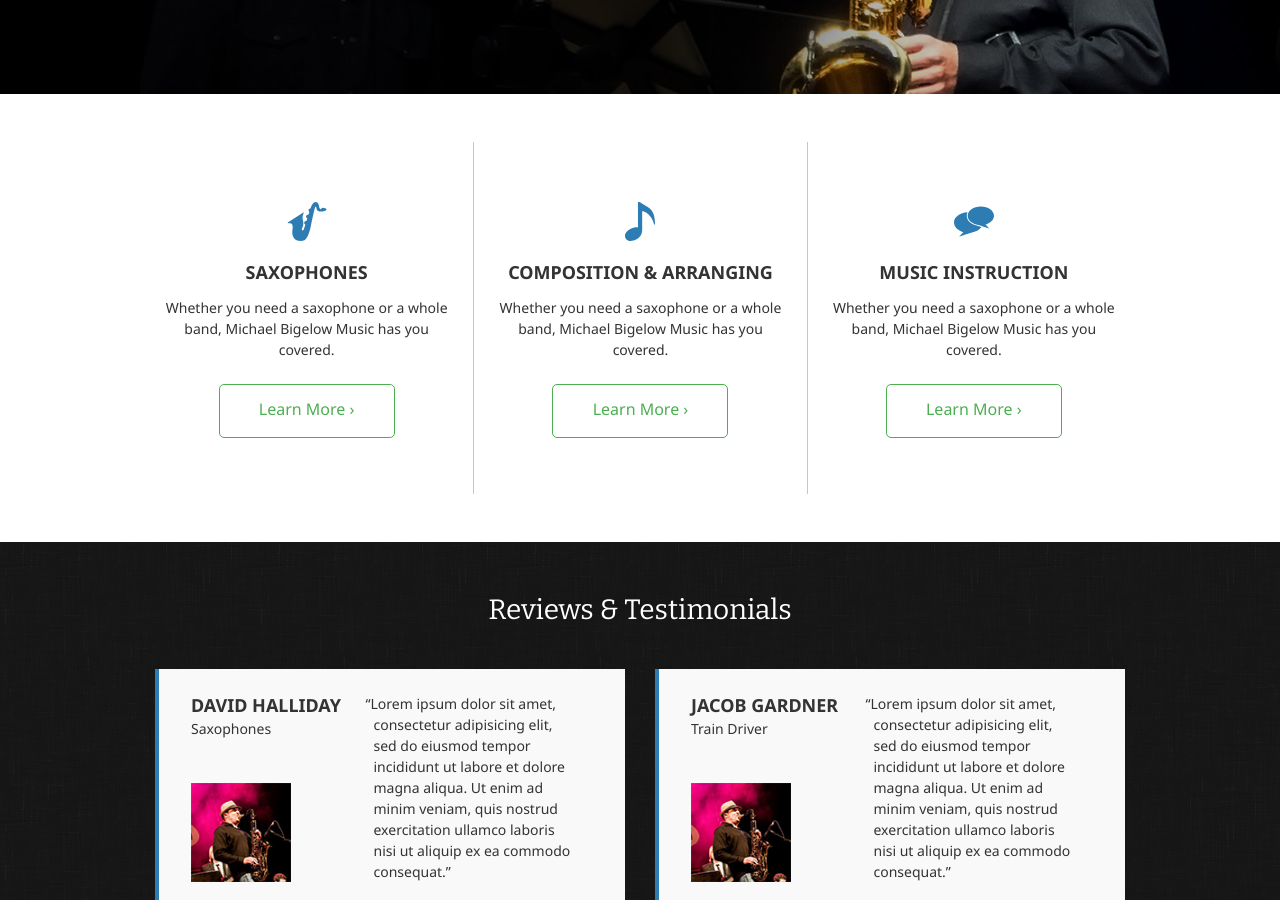
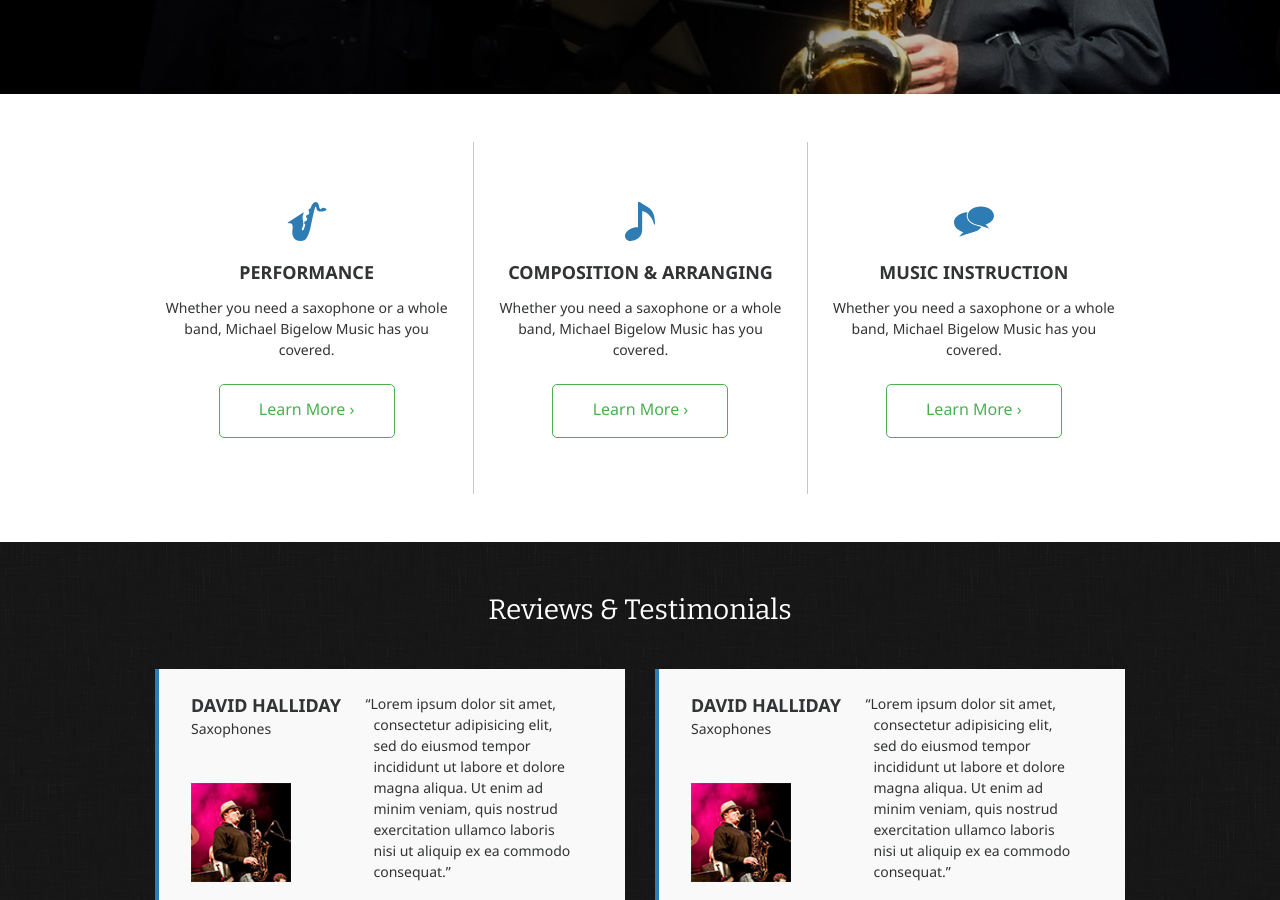
Before and after one commit to MichaelBigelowMusic/michaelbigelowmusic, a Jekyll site: the page built from index.html, in a window 1280 px wide and 900 px high, scrolled down 358 px. Built offline with Jekyll 4.4.1, drawn with Linux system fonts in a browser that asks for light colours; nearby versions of some CDN libraries.

Commit message:
Made loops for homepage content

```diff
--- a/_layouts/home.html
+++ b/_layouts/home.html
@@ -15,33 +15,17 @@ is_home: yes
 
 <section class="features">
     <ul class="row wide">
+        {% for feature in page.features %}
         <li class="columns small-11 small-centered medium-4 medium-uncentered">
             <div class="inner">
-                {% include {{ page.feature_1_icon }} %}
-                <h4 class="center">{{ page.feature_1_title }}</h4>
-                <p class="center">{{ page.feature_1_desc }}</p>
-                <a href="{{ page.feature_1_url }}" class="plain"><button class="button-two center">{{ page.feature_2_btn }}</button></a>
+                {% include {{ feature.icon }} %}
+                <h4 class="center">{{ feature.title }}</h4>
+                <p class="center">{{ feature.desc }}</p>
+                <a href="{{ feature.url }}" class="plain"><button class="button-two center">{{ feature.btn }}</button></a>
                 <div class="clear"></div>
             </div>
         </li>
-        <li class="columns small-11 small-centered medium-4 medium-uncentered">
-            <div class="inner">
-                {% include {{ page.feature_2_icon }} %}
-                <h4 class="center">{{ page.feature_2_title }}</h4>
-                <p class="center">{{ page.feature_2_desc }}</p>
-                <a href="{{ page.feature_2_url }}" class="plain"><button class="button-two center">{{ page.feature_2_btn }}</button></a>
-                <div class="clear"></div>
-            </div>
-        </li>
-        <li class="columns small-11 small-centered medium-4 medium-uncentered">
-            <div class="inner">
-                {% include {{ page.feature_3_icon }} %}
-                <h4 class="center">{{ page.feature_3_title }}</h4>
-                <p class="center">{{ page.feature_3_desc }}</p>
-                <a href="{{ page.feature_3_url }}" class="plain"><button class="button-two center">{{ page.feature_3_btn }}</button></a>
-                <div class="clear"></div>
-            </div>
-        </li>
+        {% endfor %}
     </ul>
 </section>
 
@@ -49,30 +33,20 @@ is_home: yes
     <div class="row">
         <h3 class="center columns">{{  page.testimonials_title }}</h3>
         <ul>
+        {% for testimonial in page.testimonials %}
             <li class="columns medium-6">
                 <div class="inner">
                     <div class="row">
                     <span class="author columns large-5">
-                        <h4>{{ page.testimonial_1_author }}</h4>
-                        <p>{{ page.testimonial_1_profession }}</p>
+                        <h4>{{ testimonial.author }}</h4>
+                        <p>{{ testimonial.profession }}</p>
                     </span>
-                    <img src="{{ page.testimonial_1_image }}" class="show-for-large-up" alt="avatar-halliday" width="100" height="100" />
-                    <p class="quote columns large-7">{{ page.testimonial_1_content }}</p>
+                    <img src="{{ testimonial.image }}" class="show-for-large-up" alt="{{ testimonial.img-alt }}" width="100" height="100" />
+                    <p class="quote columns large-7">&ldquo;{{ testimonial.content }}&rdquo;</p>
                     </div>
                 </div>
             </li>
-            <li class="columns medium-6">
-                <div class="inner">
-                    <div class="row">
-                    <span class="author columns large-5">
-                        <h4>{{ page.testimonial_2_author }}</h4>
-                        <p>{{ page.testimonial_2_profession }}</p>
-                    </span>
-                    <img src="{{ page.testimonial_2_image }}" class="show-for-large-up" alt="avatar-halliday" width="100" height="100" />
-                    <p class="quote columns large-7">{{ page.testimonial_2_content }}</p>
-                    </div>
-                </div>
-            </li>
+        {% endfor %}
         </ul>
     </div>
 </section>
--- a/index.html
+++ b/index.html
@@ -15,23 +15,23 @@ heading_2: Fate. It protects fools, little children, and ships named "Enterprise
 
 #========= Feature Section ======================
 
-feature_1_title: Saxophones
-feature_1_desc: Whether you need a saxophone or a whole band, Michael Bigelow Music has you covered.
-feature_1_icon: icon-saxophone.html
-feature_1_btn: Learn More &rsaquo;
-feature_1_url: /saxophones/
 
-feature_2_title: Composition & Arranging
-feature_2_desc: Whether you need a saxophone or a whole band, Michael Bigelow Music has you covered.
-feature_2_icon: icon-note.html
-feature_2_btn: Learn More &rsaquo;
-feature_2_url: /composition-arranging/
-
-feature_3_title: Music Instruction
-feature_3_desc: Whether you need a saxophone or a whole band, Michael Bigelow Music has you covered.
-feature_3_icon: icon-speech.html
-feature_3_btn: Learn More &rsaquo;
-feature_3_url: /music-instruction/
+features:
+  - title: Performance
+    desc: Whether you need a saxophone or a whole band, Michael Bigelow Music has you covered.
+    icon: icon-saxophone.html
+    btn: Learn More &rsaquo;
+    url: /performance/
+  - title: Composition & Arranging
+    desc: Whether you need a saxophone or a whole band, Michael Bigelow Music has you covered.
+    icon: icon-note.html
+    btn: Learn More &rsaquo;
+    url: /composition-arranging/
+  - title: Music Instruction
+    desc: Whether you need a saxophone or a whole band, Michael Bigelow Music has you covered.
+    icon: icon-speech.html
+    btn: Learn More &rsaquo;
+    url: /music-instruction/
 
 
 
@@ -39,15 +39,17 @@ feature_3_url: /music-instruction/
 
 testimonials_title: Reviews & Testimonials
 
-testimonial_1_author: David Halliday
-testimonial_1_profession: Saxophones
-testimonial_1_content: “Lorem ipsum dolor sit amet, consectetur adipisicing elit, sed do eiusmod tempor incididunt ut labore et dolore magna aliqua. Ut enim ad minim veniam, quis nostrud exercitation ullamco laboris nisi ut aliquip ex ea commodo consequat.”
-testimonial_1_image: images/avatar-halliday.png
-
-testimonial_2_author: Jacob Gardner
-testimonial_2_profession: Train Driver
-testimonial_2_content: “Lorem ipsum dolor sit amet, consectetur adipisicing elit, sed do eiusmod tempor incididunt ut labore et dolore magna aliqua. Ut enim ad minim veniam, quis nostrud exercitation ullamco laboris nisi ut aliquip ex ea commodo consequat.”
-testimonial_2_image: images/avatar-halliday.png
+testimonials:
+  - author: David Halliday
+    profession: Saxophones
+    content: Lorem ipsum dolor sit amet, consectetur adipisicing elit, sed do eiusmod tempor incididunt ut labore et dolore magna aliqua. Ut enim ad minim veniam, quis nostrud exercitation ullamco laboris nisi ut aliquip ex ea commodo consequat.
+    image: images/avatar-halliday.png
+    img-alt: david halliday
+  - author: David Halliday
+    profession: Saxophones
+    content: Lorem ipsum dolor sit amet, consectetur adipisicing elit, sed do eiusmod tempor incididunt ut labore et dolore magna aliqua. Ut enim ad minim veniam, quis nostrud exercitation ullamco laboris nisi ut aliquip ex ea commodo consequat.
+    image: images/avatar-halliday.png
+    img-alt: david halliday
 
 
 
```
